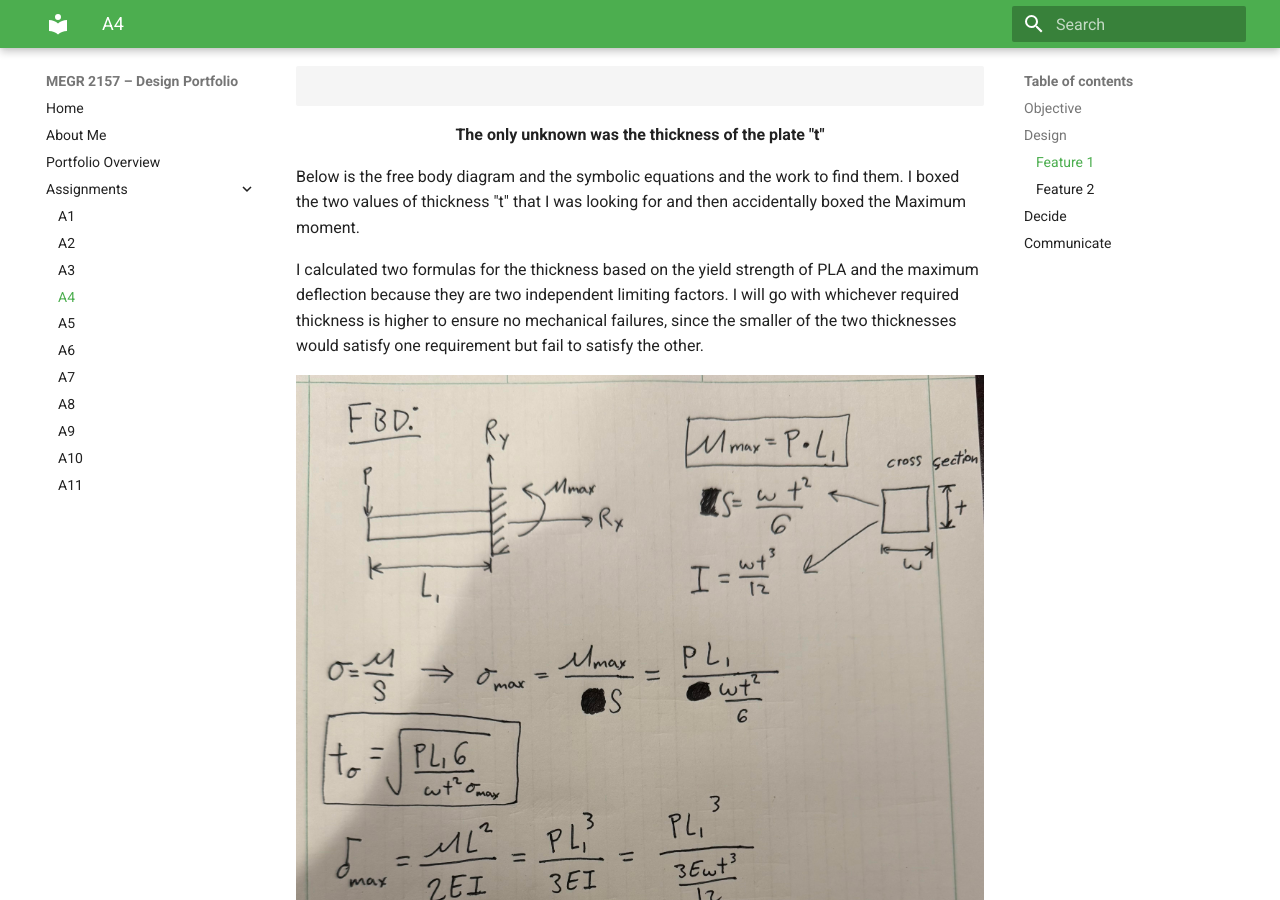
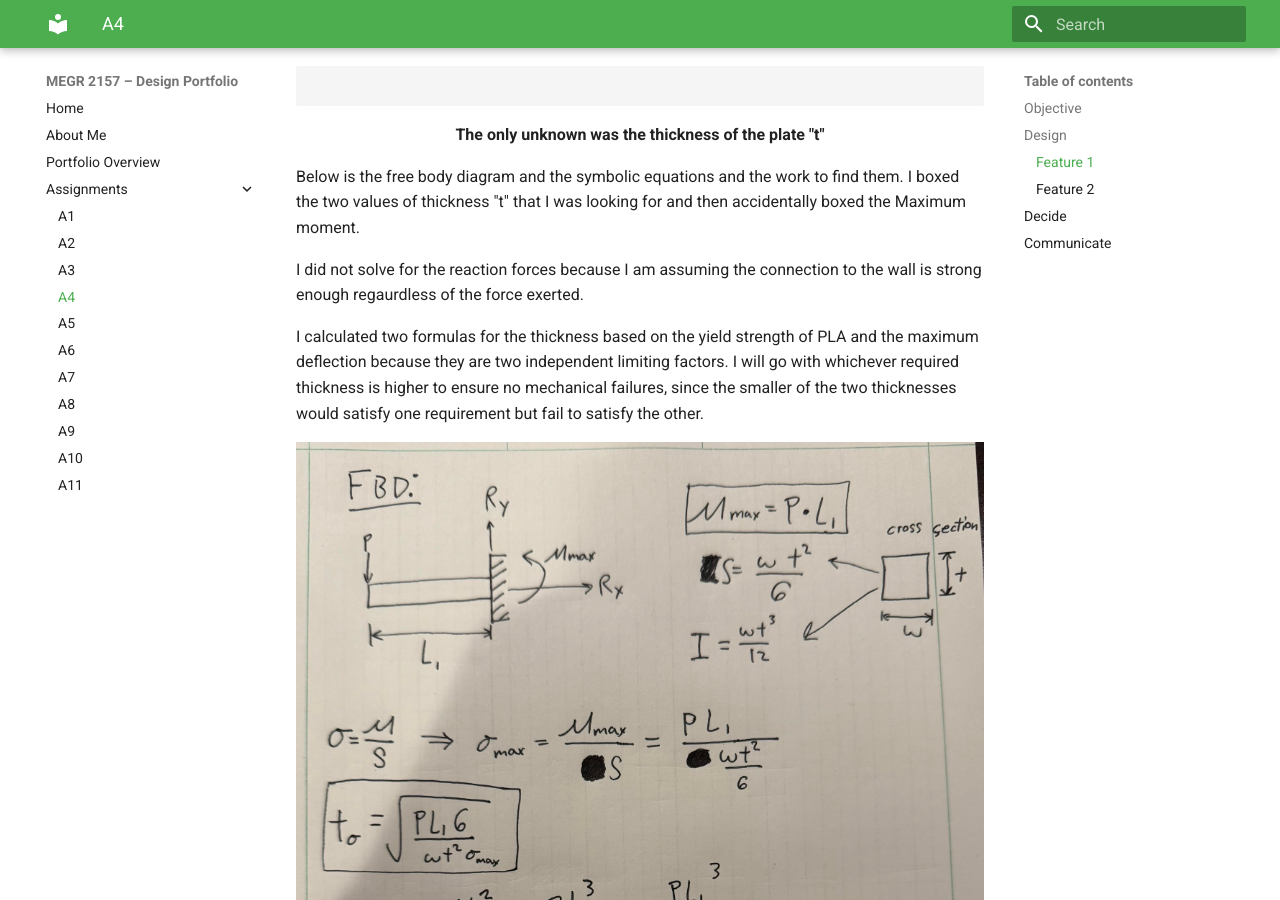
Before and after one commit to SanjayKashyap24/design-projects-portfolio, an MkDocs documentation site: the page built from docs/assignments/A04/index.md, in a window 1280 px wide and 900 px high, scrolled down 3137 px. Built offline with MkDocs 1.6.1 and Material for MkDocs 9.7.7, drawn with Linux system fonts in a browser that asks for light colours.

Commit message:
Clarify assumptions and calculations for thickness
Added assumptions regarding reaction forces and clarified the thickness calculation process.

```diff
--- a/docs/assignments/A04/index.md
+++ b/docs/assignments/A04/index.md
@@ -31,6 +31,8 @@ PLA was selected as the motor mount material because, among PLA, PETG, and ABS,
 
 Below is the free body diagram and the symbolic equations and the work to find them. I boxed the two values of thickness "t" that I was looking for and then accidentally boxed the Maximum moment.
 
+I did not solve for the reaction forces because I am assuming the connection to the wall is strong enough regaurdless of the force exerted.
+
 I calculated two formulas for the thickness based on the yield strength of PLA and the maximum deflection because they are two independent limiting factors. I will go with whichever required thickness is higher to ensure no mechanical failures, since the smaller of the two thicknesses would satisfy one requirement but fail to satisfy the other.
 
 <div style="text-align: center;">
@@ -52,6 +54,7 @@ The limiting factor is deflection because the thickness based upon the maximum d
 </div>
 
 
+
 ## Decide
 
 
```
